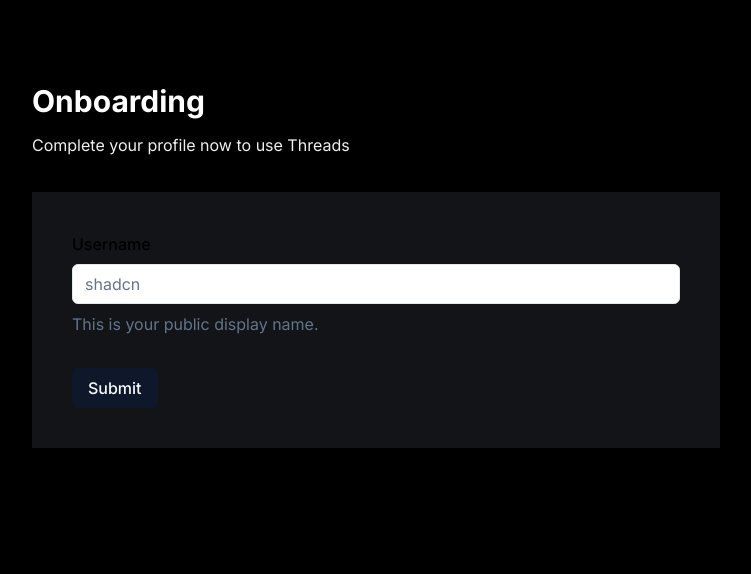
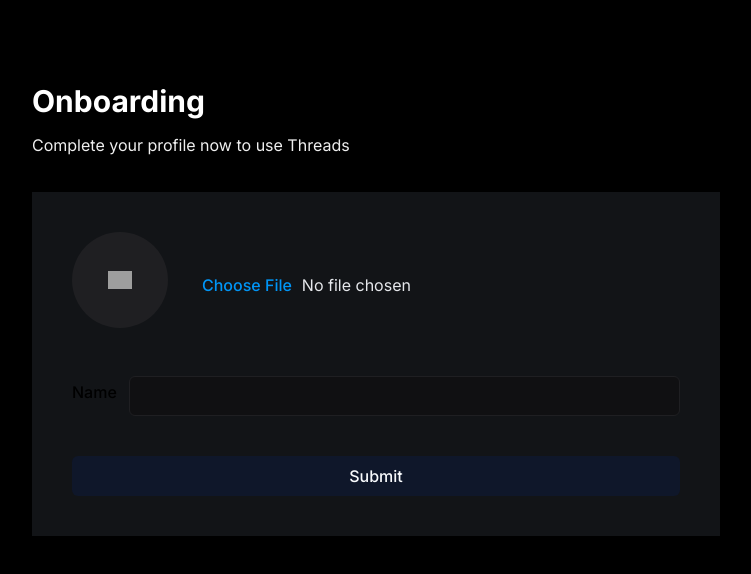
Before and after one commit to DevFlash-360/Threads, a Next.js app: page /onboarding in a window 1280 px wide. Shown: the top 574 px of the page, without its empty margins (264-1015 px from the left). Built offline with nearby package versions, Linux system fonts and the light colour scheme; no server answers; grey boxes are pictures that could not be loaded.

Commit message:
onboarding

```diff
--- a/components/forms/AccountProfile.tsx
+++ b/components/forms/AccountProfile.tsx
@@ -15,6 +15,8 @@ import { useForm } from "react-hook-form";
 import { zodResolver } from "@hookform/resolvers/zod";
 import { UserValidation } from "@/lib/validations/user";
 import { z } from "zod"
+import Image from "next/image";
+import { ChangeEvent } from "react";
 
 interface Props {
     user: {
@@ -40,6 +42,10 @@ const AccountProfile = ({user, btnTitle} : Props) => {
         }
     })
 
+    const handleImage = (e: ChangeEvent, fieldChange: (value: String) => void) => {
+      e.preventDefault();
+    }
+
     function onSubmit(values: z.infer<typeof UserValidation>) {
         // Do something with the form values.
         // ✅ This will be type-safe and validated.
@@ -47,20 +53,62 @@ const AccountProfile = ({user, btnTitle} : Props) => {
     }
     return (
         <Form {...form}>
-          <form onSubmit={form.handleSubmit(onSubmit)} className="space-y-8">
+          <form
+            onSubmit={form.handleSubmit(onSubmit)}
+            className="flex flex-col justify-start gap-10"
+          >
             <FormField
               control={form.control}
-              name="username"
+              name="profile_photo"
               render={({ field }) => (
-                <FormItem>
-                  <FormLabel>Username</FormLabel>
-                  <FormControl>
-                    <Input placeholder="shadcn" {...field} />
+                <FormItem className="flex items-center gap-4">
+                  <FormLabel className="account-form_image-label">
+                    {field.value? (
+                      <Image
+                        src={field.value}
+                        alt="profile photo"
+                        width={96}
+                        height={96}
+                        priority
+                        className="rounded-full object-contain"
+                      />
+                    ) : (
+                      <Image
+                        src="/assets/profile.svsg"
+                        alt="profile photo"
+                        width={24}
+                        height={24}
+                        className="object-contain"
+                      />
+                    )}
+                  </FormLabel>
+                  <FormControl className="flex-1 text-base-semibold text-gray-200">
+                    <Input
+                      type="file"
+                      accept="image/*"
+                      placeholder="Upload a photo"
+                      className="account-form_image-input"
+                      onChange={(e) => handleImage(e, field.onChange)}
+                    />
                   </FormControl>
-                  <FormDescription>
-                    This is your public display name.
-                  </FormDescription>
-                  <FormMessage />
+                </FormItem>
+              )}
+            />
+            <FormField
+              control={form.control}
+              name="name"
+              render={({ field }) => (
+                <FormItem className="flex items-center gap-3 w-full">
+                  <FormLabel className="text-light-2 text-base-semibold">
+                    Name
+                  </FormLabel>
+                  <FormControl className="flex-1 text-base-semibold text-gray-200">
+                    <Input
+                      type="text"
+                      className="account-form_input no-focus"
+                      {...field}
+                    />
+                  </FormControl>
                 </FormItem>
               )}
             />
```
